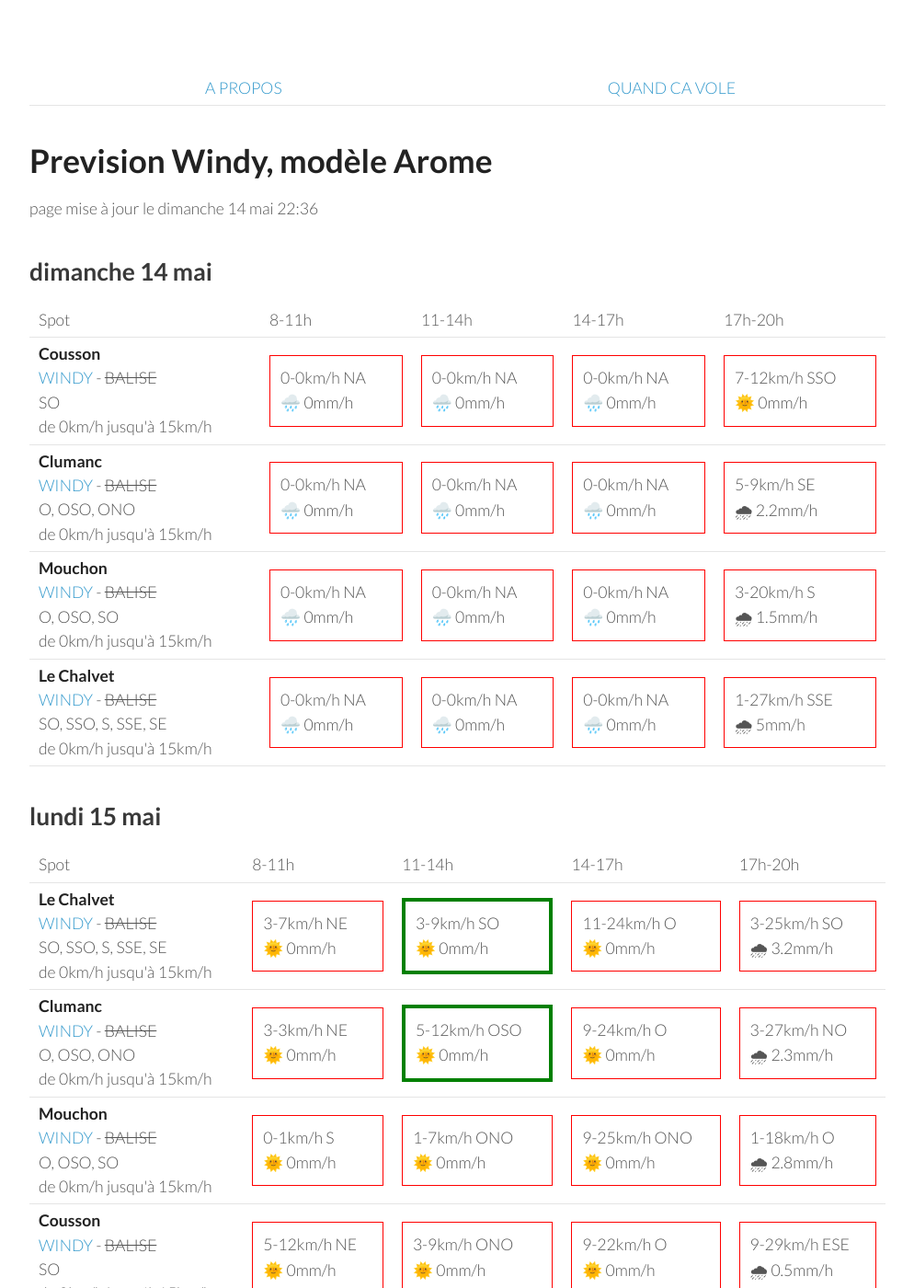
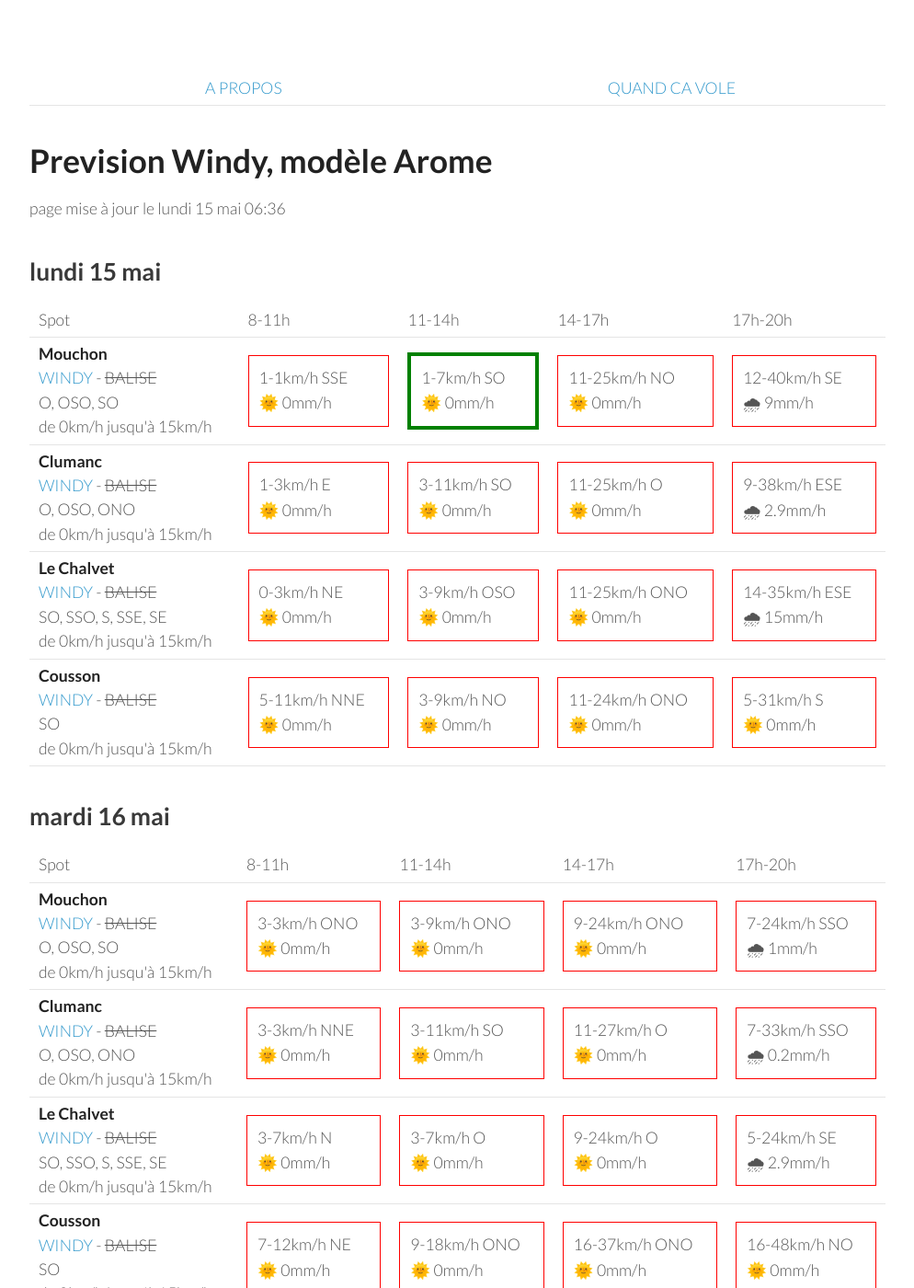
Before and after one commit to parapente-dans-le-nord/parapente-dans-le-nord.github.io, a Jekyll site: the page built from saint_andre.markdown, in a window 1280 px wide and 1400 px high. Shown: the whole window at 92% size, without its empty margins (26-1020 px from the left). Built offline with Jekyll 4.4.1, drawn with Linux system fonts in a browser that asks for light colours; some of the changed text lies outside the part shown.

Commit message:
update index.markdown

```diff
--- a/saint_andre.markdown
+++ b/saint_andre.markdown
@@ -7,60 +7,8 @@ title:  "Tous les spots"
 {: .links}
 
 # Prevision Windy, modèle Arome
-page mise à jour le dimanche 14 mai 22:36
+page mise à jour le lundi 15 mai 06:36
 
-## dimanche 14 mai
-
-{::nomarkdown}
-<table>
-  <tbody>
-    <tr>
-      <td>Spot</td>
-      <td>8-11h</td>
-      <td>11-14h</td>
-      <td>14-17h</td>
-      <td>17h-20h</td>
-    </tr>
-<tr>
-        <td><strong>Cousson</strong><br><a href="https://windy.com/44.054/6.240?43.940,6.241,10,m:eSAaglz">WINDY</a> - <span class="no-balise"> BALISE </span><br> <span class="vent-favorable">SO</span><br><span class="force-vent">de 0km/h jusqu'à 15km/h</span> </td>
-
-            <td><div class="not-flyable"><p>0-0km/h NA</p><p>🌧️ 0mm/h</p></div></td>
-            <td><div class="not-flyable"><p>0-0km/h NA</p><p>🌧️ 0mm/h</p></div></td>
-            <td><div class="not-flyable"><p>0-0km/h NA</p><p>🌧️ 0mm/h</p></div></td>
-            <td><div class="not-flyable"><p>7-12km/h SSO</p><p>🌞 0mm/h</p></div></td>
-
-    </tr>
-<tr>
-        <td><strong>Clumanc</strong><br><a href="https://windy.com/44.027/6.402?43.914,6.403,10,m:eSxaglP">WINDY</a> - <span class="no-balise"> BALISE </span><br> <span class="vent-favorable">O, OSO, ONO</span><br><span class="force-vent">de 0km/h jusqu'à 15km/h</span> </td>
-
-            <td><div class="not-flyable"><p>0-0km/h NA</p><p>🌧️ 0mm/h</p></div></td>
-            <td><div class="not-flyable"><p>0-0km/h NA</p><p>🌧️ 0mm/h</p></div></td>
-            <td><div class="not-flyable"><p>0-0km/h NA</p><p>🌧️ 0mm/h</p></div></td>
-            <td><div class="not-flyable"><p>5-9km/h SE</p><p>🌧 2.2mm/h</p></div></td>
-
-    </tr>
-<tr>
-        <td><strong>Mouchon</strong><br><a href="https://windy.com/43.992/6.424?43.878,6.425,10,m:eSuaglR">WINDY</a> - <span class="no-balise"> BALISE </span><br> <span class="vent-favorable">O, OSO, SO</span><br><span class="force-vent">de 0km/h jusqu'à 15km/h</span> </td>
-
-            <td><div class="not-flyable"><p>0-0km/h NA</p><p>🌧️ 0mm/h</p></div></td>
-            <td><div class="not-flyable"><p>0-0km/h NA</p><p>🌧️ 0mm/h</p></div></td>
-            <td><div class="not-flyable"><p>0-0km/h NA</p><p>🌧️ 0mm/h</p></div></td>
-            <td><div class="not-flyable"><p>3-20km/h S</p><p>🌧 1.5mm/h</p></div></td>
-
-    </tr>
-<tr>
-        <td><strong>Le Chalvet</strong><br><a href="https://windy.com/43.979/6.480?43.866,6.480,10,m:eSsaglX">WINDY</a> - <span class="no-balise"> BALISE </span><br> <span class="vent-favorable">SO, SSO, S, SSE, SE</span><br><span class="force-vent">de 0km/h jusqu'à 15km/h</span> </td>
-
-            <td><div class="not-flyable"><p>0-0km/h NA</p><p>🌧️ 0mm/h</p></div></td>
-            <td><div class="not-flyable"><p>0-0km/h NA</p><p>🌧️ 0mm/h</p></div></td>
-            <td><div class="not-flyable"><p>0-0km/h NA</p><p>🌧️ 0mm/h</p></div></td>
-            <td><div class="not-flyable"><p>1-27km/h SSE</p><p>🌧 5mm/h</p></div></td>
-
-    </tr>
-
-</tbody>
-</table>
-{:/}
 ## lundi 15 mai
 
 {::nomarkdown}
@@ -74,42 +22,42 @@ page mise à jour le dimanche 14 mai 22:36
       <td>17h-20h</td>
     </tr>
 <tr>
-        <td><strong>Le Chalvet</strong><br><a href="https://windy.com/43.979/6.480?43.866,6.480,10,m:eSsaglX">WINDY</a> - <span class="no-balise"> BALISE </span><br> <span class="vent-favorable">SO, SSO, S, SSE, SE</span><br><span class="force-vent">de 0km/h jusqu'à 15km/h</span> </td>
+        <td><strong>Mouchon</strong><br><a href="https://windy.com/43.992/6.424?43.878,6.425,10,m:eSuaglR">WINDY</a> - <span class="no-balise"> BALISE </span><br> <span class="vent-favorable">O, OSO, SO</span><br><span class="force-vent">de 0km/h jusqu'à 15km/h</span> </td>
 
-            <td><div class="not-flyable"><p>3-7km/h NE</p><p>🌞 0mm/h</p></div></td>
-            <td><div class="flyable"><p>3-9km/h SO</p><p>🌞 0mm/h</p></div></td>
-            <td><div class="not-flyable"><p>11-24km/h O</p><p>🌞 0mm/h</p></div></td>
-            <td><div class="not-flyable"><p>3-25km/h SO</p><p>🌧 3.2mm/h</p></div></td>
+            <td><div class="not-flyable"><p>1-1km/h SSE</p><p>🌞 0mm/h</p></div></td>
+            <td><div class="flyable"><p>1-7km/h SO</p><p>🌞 0mm/h</p></div></td>
+            <td><div class="not-flyable"><p>11-25km/h NO</p><p>🌞 0mm/h</p></div></td>
+            <td><div class="not-flyable"><p>12-40km/h SE</p><p>🌧 9mm/h</p></div></td>
 
 
     </tr>
 <tr>
         <td><strong>Clumanc</strong><br><a href="https://windy.com/44.027/6.402?43.914,6.403,10,m:eSxaglP">WINDY</a> - <span class="no-balise"> BALISE </span><br> <span class="vent-favorable">O, OSO, ONO</span><br><span class="force-vent">de 0km/h jusqu'à 15km/h</span> </td>
 
-            <td><div class="not-flyable"><p>3-3km/h NE</p><p>🌞 0mm/h</p></div></td>
-            <td><div class="flyable"><p>5-12km/h OSO</p><p>🌞 0mm/h</p></div></td>
-            <td><div class="not-flyable"><p>9-24km/h O</p><p>🌞 0mm/h</p></div></td>
-            <td><div class="not-flyable"><p>3-27km/h NO</p><p>🌧 2.3mm/h</p></div></td>
+            <td><div class="not-flyable"><p>1-3km/h E</p><p>🌞 0mm/h</p></div></td>
+            <td><div class="not-flyable"><p>3-11km/h SO</p><p>🌞 0mm/h</p></div></td>
+            <td><div class="not-flyable"><p>11-25km/h O</p><p>🌞 0mm/h</p></div></td>
+            <td><div class="not-flyable"><p>9-38km/h ESE</p><p>🌧 2.9mm/h</p></div></td>
 
 
     </tr>
 <tr>
-        <td><strong>Mouchon</strong><br><a href="https://windy.com/43.992/6.424?43.878,6.425,10,m:eSuaglR">WINDY</a> - <span class="no-balise"> BALISE </span><br> <span class="vent-favorable">O, OSO, SO</span><br><span class="force-vent">de 0km/h jusqu'à 15km/h</span> </td>
+        <td><strong>Le Chalvet</strong><br><a href="https://windy.com/43.979/6.480?43.866,6.480,10,m:eSsaglX">WINDY</a> - <span class="no-balise"> BALISE </span><br> <span class="vent-favorable">SO, SSO, S, SSE, SE</span><br><span class="force-vent">de 0km/h jusqu'à 15km/h</span> </td>
 
-            <td><div class="not-flyable"><p>0-1km/h S</p><p>🌞 0mm/h</p></div></td>
-            <td><div class="not-flyable"><p>1-7km/h ONO</p><p>🌞 0mm/h</p></div></td>
-            <td><div class="not-flyable"><p>9-25km/h ONO</p><p>🌞 0mm/h</p></div></td>
-            <td><div class="not-flyable"><p>1-18km/h O</p><p>🌧 2.8mm/h</p></div></td>
+            <td><div class="not-flyable"><p>0-3km/h NE</p><p>🌞 0mm/h</p></div></td>
+            <td><div class="not-flyable"><p>3-9km/h OSO</p><p>🌞 0mm/h</p></div></td>
+            <td><div class="not-flyable"><p>11-25km/h ONO</p><p>🌞 0mm/h</p></div></td>
+            <td><div class="not-flyable"><p>14-35km/h ESE</p><p>🌧 15mm/h</p></div></td>
 
 
     </tr>
 <tr>
         <td><strong>Cousson</strong><br><a href="https://windy.com/44.054/6.240?43.940,6.241,10,m:eSAaglz">WINDY</a> - <span class="no-balise"> BALISE </span><br> <span class="vent-favorable">SO</span><br><span class="force-vent">de 0km/h jusqu'à 15km/h</span> </td>
 
-            <td><div class="not-flyable"><p>5-12km/h NE</p><p>🌞 0mm/h</p></div></td>
-            <td><div class="not-flyable"><p>3-9km/h ONO</p><p>🌞 0mm/h</p></div></td>
-            <td><div class="not-flyable"><p>9-22km/h O</p><p>🌞 0mm/h</p></div></td>
-            <td><div class="not-flyable"><p>9-29km/h ESE</p><p>🌧 0.5mm/h</p></div></td>
+            <td><div class="not-flyable"><p>5-11km/h NNE</p><p>🌞 0mm/h</p></div></td>
+            <td><div class="not-flyable"><p>3-9km/h NO</p><p>🌞 0mm/h</p></div></td>
+            <td><div class="not-flyable"><p>11-24km/h ONO</p><p>🌞 0mm/h</p></div></td>
+            <td><div class="not-flyable"><p>5-31km/h S</p><p>🌞 0mm/h</p></div></td>
 
 
     </tr>
@@ -132,40 +80,40 @@ page mise à jour le dimanche 14 mai 22:36
 <tr>
         <td><strong>Mouchon</strong><br><a href="https://windy.com/43.992/6.424?43.878,6.425,10,m:eSuaglR">WINDY</a> - <span class="no-balise"> BALISE </span><br> <span class="vent-favorable">O, OSO, SO</span><br><span class="force-vent">de 0km/h jusqu'à 15km/h</span> </td>
 
-            <td><div class="flyable"><p>1-1km/h SO</p><p>🌞 0mm/h</p></div></td>
-            <td><div class="not-flyable"><p>7-24km/h ONO</p><p>🌞 0mm/h</p></div></td>
-            <td><div class="not-flyable"><p>3-24km/h NO</p><p>🌧 0.3mm/h</p></div></td>
-            <td><div class="not-flyable"><p>7-27km/h SO</p><p>🌧 0.2mm/h</p></div></td>
+            <td><div class="not-flyable"><p>3-3km/h ONO</p><p>🌞 0mm/h</p></div></td>
+            <td><div class="not-flyable"><p>3-9km/h ONO</p><p>🌞 0mm/h</p></div></td>
+            <td><div class="not-flyable"><p>9-24km/h ONO</p><p>🌞 0mm/h</p></div></td>
+            <td><div class="not-flyable"><p>7-24km/h SSO</p><p>🌧 1mm/h</p></div></td>
 
 
     </tr>
 <tr>
         <td><strong>Clumanc</strong><br><a href="https://windy.com/44.027/6.402?43.914,6.403,10,m:eSxaglP">WINDY</a> - <span class="no-balise"> BALISE </span><br> <span class="vent-favorable">O, OSO, ONO</span><br><span class="force-vent">de 0km/h jusqu'à 15km/h</span> </td>
 
-            <td><div class="not-flyable"><p>1-1km/h ENE</p><p>🌞 0mm/h</p></div></td>
-            <td><div class="not-flyable"><p>7-25km/h ONO</p><p>🌞 0mm/h</p></div></td>
-            <td><div class="not-flyable"><p>3-25km/h NO</p><p>🌧 0.3mm/h</p></div></td>
-            <td><div class="not-flyable"><p>7-27km/h OSO</p><p>🌧 0.2mm/h</p></div></td>
+            <td><div class="not-flyable"><p>3-3km/h NNE</p><p>🌞 0mm/h</p></div></td>
+            <td><div class="not-flyable"><p>3-11km/h SO</p><p>🌞 0mm/h</p></div></td>
+            <td><div class="not-flyable"><p>11-27km/h O</p><p>🌞 0mm/h</p></div></td>
+            <td><div class="not-flyable"><p>7-33km/h SSO</p><p>🌧 0.2mm/h</p></div></td>
 
 
     </tr>
 <tr>
         <td><strong>Le Chalvet</strong><br><a href="https://windy.com/43.979/6.480?43.866,6.480,10,m:eSsaglX">WINDY</a> - <span class="no-balise"> BALISE </span><br> <span class="vent-favorable">SO, SSO, S, SSE, SE</span><br><span class="force-vent">de 0km/h jusqu'à 15km/h</span> </td>
 
-            <td><div class="not-flyable"><p>0-1km/h N</p><p>🌞 0mm/h</p></div></td>
-            <td><div class="not-flyable"><p>5-20km/h NO</p><p>🌞 0mm/h</p></div></td>
-            <td><div class="not-flyable"><p>1-22km/h N</p><p>🌧 0.3mm/h</p></div></td>
-            <td><div class="not-flyable"><p>7-27km/h SSO</p><p>🌧 0.2mm/h</p></div></td>
+            <td><div class="not-flyable"><p>3-7km/h N</p><p>🌞 0mm/h</p></div></td>
+            <td><div class="not-flyable"><p>3-7km/h O</p><p>🌞 0mm/h</p></div></td>
+            <td><div class="not-flyable"><p>9-24km/h O</p><p>🌞 0mm/h</p></div></td>
+            <td><div class="not-flyable"><p>5-24km/h SE</p><p>🌧 2.9mm/h</p></div></td>
 
 
     </tr>
 <tr>
         <td><strong>Cousson</strong><br><a href="https://windy.com/44.054/6.240?43.940,6.241,10,m:eSAaglz">WINDY</a> - <span class="no-balise"> BALISE </span><br> <span class="vent-favorable">SO</span><br><span class="force-vent">de 0km/h jusqu'à 15km/h</span> </td>
 
-            <td><div class="not-flyable"><p>5-11km/h N</p><p>🌞 0mm/h</p></div></td>
-            <td><div class="not-flyable"><p>11-31km/h NO</p><p>🌞 0mm/h</p></div></td>
-            <td><div class="not-flyable"><p>11-31km/h NO</p><p>🌞 0mm/h</p></div></td>
-            <td><div class="not-flyable"><p>11-40km/h NO</p><p>🌧 0.8mm/h</p></div></td>
+            <td><div class="not-flyable"><p>7-12km/h NE</p><p>🌞 0mm/h</p></div></td>
+            <td><div class="not-flyable"><p>9-18km/h ONO</p><p>🌞 0mm/h</p></div></td>
+            <td><div class="not-flyable"><p>16-37km/h ONO</p><p>🌞 0mm/h</p></div></td>
+            <td><div class="not-flyable"><p>16-48km/h NO</p><p>🌞 0mm/h</p></div></td>
 
 
     </tr>
@@ -186,42 +134,42 @@ page mise à jour le dimanche 14 mai 22:36
       <td>17h-20h</td>
     </tr>
 <tr>
+        <td><strong>Cousson</strong><br><a href="https://windy.com/44.054/6.240?43.940,6.241,10,m:eSAaglz">WINDY</a> - <span class="no-balise"> BALISE </span><br> <span class="vent-favorable">SO</span><br><span class="force-vent">de 0km/h jusqu'à 15km/h</span> </td>
+
+            <td><div class="not-flyable"><p>3-16km/h N</p><p>🌧 0.3mm/h</p></div></td>
+            <td><div class="not-flyable"><p>3-16km/h NNO</p><p>🌞 0mm/h</p></div></td>
+            <td><div class="not-flyable"><p>5-22km/h SO</p><p>🌧 0.2mm/h</p></div></td>
+            <td><div class="not-flyable"><p>7-24km/h ONO</p><p>🌧 2.6mm/h</p></div></td>
+
+
+    </tr>
+<tr>
+        <td><strong>Mouchon</strong><br><a href="https://windy.com/43.992/6.424?43.878,6.425,10,m:eSuaglR">WINDY</a> - <span class="no-balise"> BALISE </span><br> <span class="vent-favorable">O, OSO, SO</span><br><span class="force-vent">de 0km/h jusqu'à 15km/h</span> </td>
+
+            <td><div class="not-flyable"><p>3-12km/h NE</p><p>🌧 0.3mm/h</p></div></td>
+            <td><div class="not-flyable"><p>3-16km/h ENE</p><p>🌞 0mm/h</p></div></td>
+            <td><div class="not-flyable"><p>5-22km/h S</p><p>🌧 0.3mm/h</p></div></td>
+            <td><div class="not-flyable"><p>7-25km/h ONO</p><p>🌧 0.8mm/h</p></div></td>
+
+
+    </tr>
+<tr>
         <td><strong>Clumanc</strong><br><a href="https://windy.com/44.027/6.402?43.914,6.403,10,m:eSxaglP">WINDY</a> - <span class="no-balise"> BALISE </span><br> <span class="vent-favorable">O, OSO, ONO</span><br><span class="force-vent">de 0km/h jusqu'à 15km/h</span> </td>
 
-            <td><div class="not-flyable"><p>5-16km/h NNE</p><p>🌞 0mm/h</p></div></td>
-            <td><div class="not-flyable"><p>1-20km/h S</p><p>🌞 0mm/h</p></div></td>
-            <td><div class="not-flyable"><p>5-25km/h SSE</p><p>🌧 1.9mm/h</p></div></td>
-            <td><div class="not-flyable"><p>3-27km/h N</p><p>🌧 5mm/h</p></div></td>
+            <td><div class="not-flyable"><p>5-14km/h NE</p><p>🌧 0.4mm/h</p></div></td>
+            <td><div class="not-flyable"><p>3-16km/h NE</p><p>🌞 0mm/h</p></div></td>
+            <td><div class="not-flyable"><p>5-22km/h S</p><p>🌧 0.5mm/h</p></div></td>
+            <td><div class="not-flyable"><p>7-27km/h ONO</p><p>🌧 1mm/h</p></div></td>
 
 
     </tr>
 <tr>
         <td><strong>Le Chalvet</strong><br><a href="https://windy.com/43.979/6.480?43.866,6.480,10,m:eSsaglX">WINDY</a> - <span class="no-balise"> BALISE </span><br> <span class="vent-favorable">SO, SSO, S, SSE, SE</span><br><span class="force-vent">de 0km/h jusqu'à 15km/h</span> </td>
 
-            <td><div class="not-flyable"><p>3-14km/h NNE</p><p>🌞 0mm/h</p></div></td>
-            <td><div class="not-flyable"><p>5-22km/h SE</p><p>🌞 0mm/h</p></div></td>
-            <td><div class="not-flyable"><p>9-27km/h SE</p><p>🌧 1.3mm/h</p></div></td>
-            <td><div class="not-flyable"><p>3-29km/h NO</p><p>🌧 4.5mm/h</p></div></td>
-
-
-    </tr>
-<tr>
-        <td><strong>Mouchon</strong><br><a href="https://windy.com/43.992/6.424?43.878,6.425,10,m:eSuaglR">WINDY</a> - <span class="no-balise"> BALISE </span><br> <span class="vent-favorable">O, OSO, SO</span><br><span class="force-vent">de 0km/h jusqu'à 15km/h</span> </td>
-
-            <td><div class="not-flyable"><p>5-14km/h NNE</p><p>🌞 0mm/h</p></div></td>
-            <td><div class="not-flyable"><p>3-20km/h SE</p><p>🌞 0mm/h</p></div></td>
-            <td><div class="not-flyable"><p>7-27km/h SE</p><p>🌧 1.4mm/h</p></div></td>
-            <td><div class="not-flyable"><p>3-27km/h N</p><p>🌧 4.7mm/h</p></div></td>
-
-
-    </tr>
-<tr>
-        <td><strong>Cousson</strong><br><a href="https://windy.com/44.054/6.240?43.940,6.241,10,m:eSAaglz">WINDY</a> - <span class="no-balise"> BALISE </span><br> <span class="vent-favorable">SO</span><br><span class="force-vent">de 0km/h jusqu'à 15km/h</span> </td>
-
-            <td><div class="not-flyable"><p>5-16km/h N</p><p>🌞 0mm/h</p></div></td>
-            <td><div class="not-flyable"><p>5-20km/h ONO</p><p>🌞 0mm/h</p></div></td>
-            <td><div class="not-flyable"><p>9-29km/h S</p><p>🌧 3.4mm/h</p></div></td>
-            <td><div class="not-flyable"><p>1-27km/h ENE</p><p>🌧 4.2mm/h</p></div></td>
+            <td><div class="not-flyable"><p>3-12km/h NNE</p><p>🌧 0.3mm/h</p></div></td>
+            <td><div class="not-flyable"><p>5-18km/h E</p><p>🌞 0mm/h</p></div></td>
+            <td><div class="not-flyable"><p>5-24km/h SSE</p><p>🌧 0.2mm/h</p></div></td>
+            <td><div class="not-flyable"><p>7-25km/h ONO</p><p>🌧 1mm/h</p></div></td>
 
 
     </tr>
@@ -242,30 +190,30 @@ page mise à jour le dimanche 14 mai 22:36
       <td>17h-20h</td>
     </tr>
 <tr>
+        <td><strong>Le Chalvet</strong><br><a href="https://windy.com/43.979/6.480?43.866,6.480,10,m:eSsaglX">WINDY</a> - <span class="no-balise"> BALISE </span><br> <span class="vent-favorable">SO, SSO, S, SSE, SE</span><br><span class="force-vent">de 0km/h jusqu'à 15km/h</span> </td>
+
+            <td><div class="not-flyable"><p>3-12km/h NO</p><p>🌞 0mm/h</p></div></td>
+            <td><div class="not-flyable"><p>5-22km/h ESE</p><p>🌞 0mm/h</p></div></td>
+            <td><div class="not-flyable"><p>3-24km/h ESE</p><p>🌧 0.3mm/h</p></div></td>
+            <td><div class="not-flyable"><p>3-27km/h SO</p><p>🌧 2.9mm/h</p></div></td>
+
+
+    </tr>
+<tr>
         <td><strong>Clumanc</strong><br><a href="https://windy.com/44.027/6.402?43.914,6.403,10,m:eSxaglP">WINDY</a> - <span class="no-balise"> BALISE </span><br> <span class="vent-favorable">O, OSO, ONO</span><br><span class="force-vent">de 0km/h jusqu'à 15km/h</span> </td>
 
-            <td><div class="not-flyable"><p>1-11km/h N</p><p>🌞 0mm/h</p></div></td>
-            <td><div class="flyable"><p>1-14km/h O</p><p>🌞 0mm/h</p></div></td>
+            <td><div class="not-flyable"><p>3-14km/h NO</p><p>🌞 0mm/h</p></div></td>
+            <td><div class="not-flyable"><p>1-18km/h SSO</p><p>🌧 0.2mm/h</p></div></td>
             <td><div class="not-flyable"><p>3-22km/h OSO</p><p>🌧 0.5mm/h</p></div></td>
             <td><div class="not-flyable"><p>1-24km/h OSO</p><p>🌧 5mm/h</p></div></td>
 
 
     </tr>
 <tr>
-        <td><strong>Le Chalvet</strong><br><a href="https://windy.com/43.979/6.480?43.866,6.480,10,m:eSsaglX">WINDY</a> - <span class="no-balise"> BALISE </span><br> <span class="vent-favorable">SO, SSO, S, SSE, SE</span><br><span class="force-vent">de 0km/h jusqu'à 15km/h</span> </td>
-
-            <td><div class="not-flyable"><p>1-9km/h NNO</p><p>🌞 0mm/h</p></div></td>
-            <td><div class="flyable"><p>1-14km/h SE</p><p>🌞 0mm/h</p></div></td>
-            <td><div class="not-flyable"><p>3-24km/h ESE</p><p>🌧 0.3mm/h</p></div></td>
-            <td><div class="not-flyable"><p>3-27km/h SO</p><p>🌧 2.9mm/h</p></div></td>
-
-
-    </tr>
-<tr>
         <td><strong>Mouchon</strong><br><a href="https://windy.com/43.992/6.424?43.878,6.425,10,m:eSuaglR">WINDY</a> - <span class="no-balise"> BALISE </span><br> <span class="vent-favorable">O, OSO, SO</span><br><span class="force-vent">de 0km/h jusqu'à 15km/h</span> </td>
 
-            <td><div class="not-flyable"><p>1-9km/h NNO</p><p>🌧 0.2mm/h</p></div></td>
-            <td><div class="flyable"><p>1-14km/h O</p><p>🌞 0mm/h</p></div></td>
+            <td><div class="not-flyable"><p>3-12km/h NO</p><p>🌞 0mm/h</p></div></td>
+            <td><div class="not-flyable"><p>1-18km/h ESE</p><p>🌧 0.2mm/h</p></div></td>
             <td><div class="not-flyable"><p>1-22km/h SO</p><p>🌧 0.3mm/h</p></div></td>
             <td><div class="not-flyable"><p>1-24km/h OSO</p><p>🌧 3.7mm/h</p></div></td>
 
@@ -274,8 +222,8 @@ page mise à jour le dimanche 14 mai 22:36
 <tr>
         <td><strong>Cousson</strong><br><a href="https://windy.com/44.054/6.240?43.940,6.241,10,m:eSAaglz">WINDY</a> - <span class="no-balise"> BALISE </span><br> <span class="vent-favorable">SO</span><br><span class="force-vent">de 0km/h jusqu'à 15km/h</span> </td>
 
-            <td><div class="not-flyable"><p>0-9km/h E</p><p>🌞 0mm/h</p></div></td>
-            <td><div class="not-flyable"><p>5-16km/h OSO</p><p>🌞 0mm/h</p></div></td>
+            <td><div class="not-flyable"><p>1-11km/h ONO</p><p>🌧 0.2mm/h</p></div></td>
+            <td><div class="not-flyable"><p>5-24km/h O</p><p>🌞 0mm/h</p></div></td>
             <td><div class="not-flyable"><p>7-25km/h O</p><p>🌧 1.1mm/h</p></div></td>
             <td><div class="not-flyable"><p>5-24km/h SSE</p><p>🌧 4.9mm/h</p></div></td>
 
```
